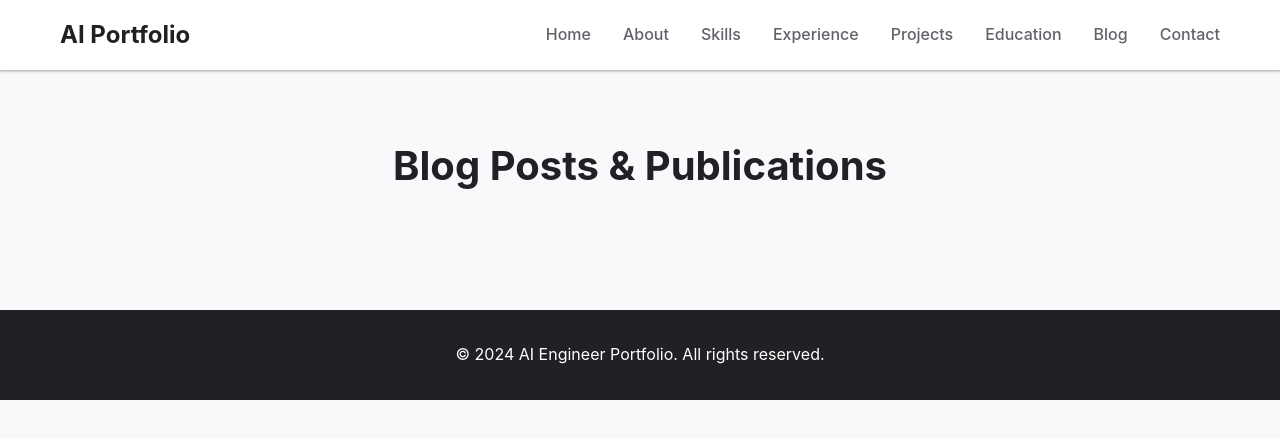
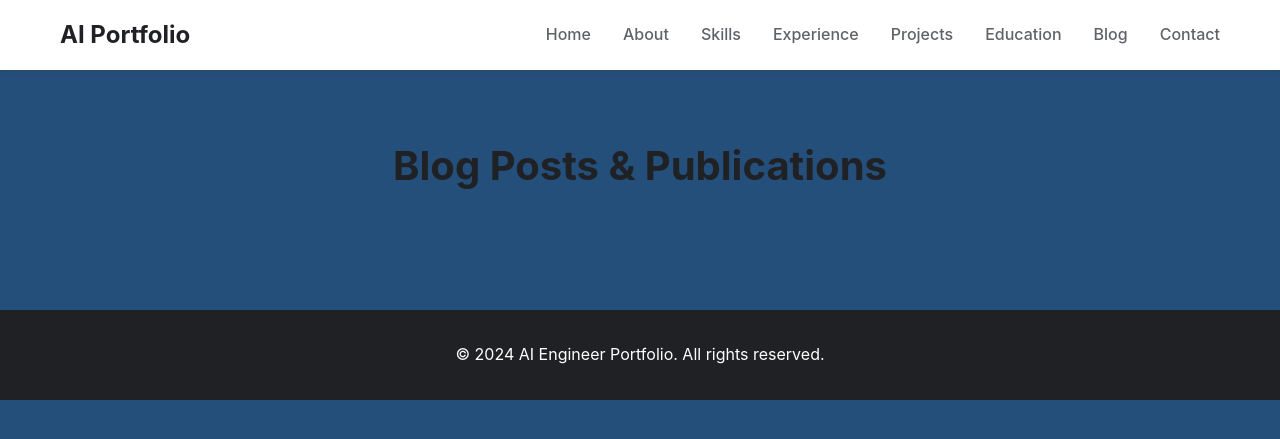
Before and after one commit to Nobi004/nobi_portfolio, a Django app: page /blog/ in a window 1280 px wide. Shown: the top 439 px of the page. Run offline with Django 5.2, Linux system fonts and the light colour scheme; data that the repository does not hold is empty.

```diff
--- a/ai_portfolio/portfolio/static/css/style.css
+++ b/ai_portfolio/portfolio/static/css/style.css
@@ -5,7 +5,7 @@
     --danger-color: #ea4335;
     --warning-color: #fbbc05;
     --dark-color: #202124;
-    --light-color: #f8f9fa;
+    --light-color: #234f7a;
     --text-color: #5f6368;
     --border-color: #dadce0;
     --shadow: 0 1px 2px 0 rgba(60,64,67,.3), 0 1px 3px 1px rgba(60,64,67,.15);
--- a/ai_portfolio/portfolio/views.py
+++ b/ai_portfolio/portfolio/views.py
@@ -3,7 +3,7 @@ from django.views.generic import ListView, DetailView, CreateView
 from django.contrib import messages
 from django.urls import reverse_lazy
 from .models import (
-    Profile, SkillCategory, Experience, Project,
+    Profile, SkillCategory, Experience, Project, ProjectTag,
     Education, Certification, BlogPost
 )
 from .forms import ContactForm
```
Also changed, not shown: ai_portfolio/README.md (renamed from README.md), ai_portfolio/db.sqlite3, ai_portfolio/portfolio/migrations/0001_initial.py (added), ai_portfolio/requirements.txt (renamed from requirements.txt), ai_portfolio/structure.txt (renamed from structure.txt), 2 other files.
